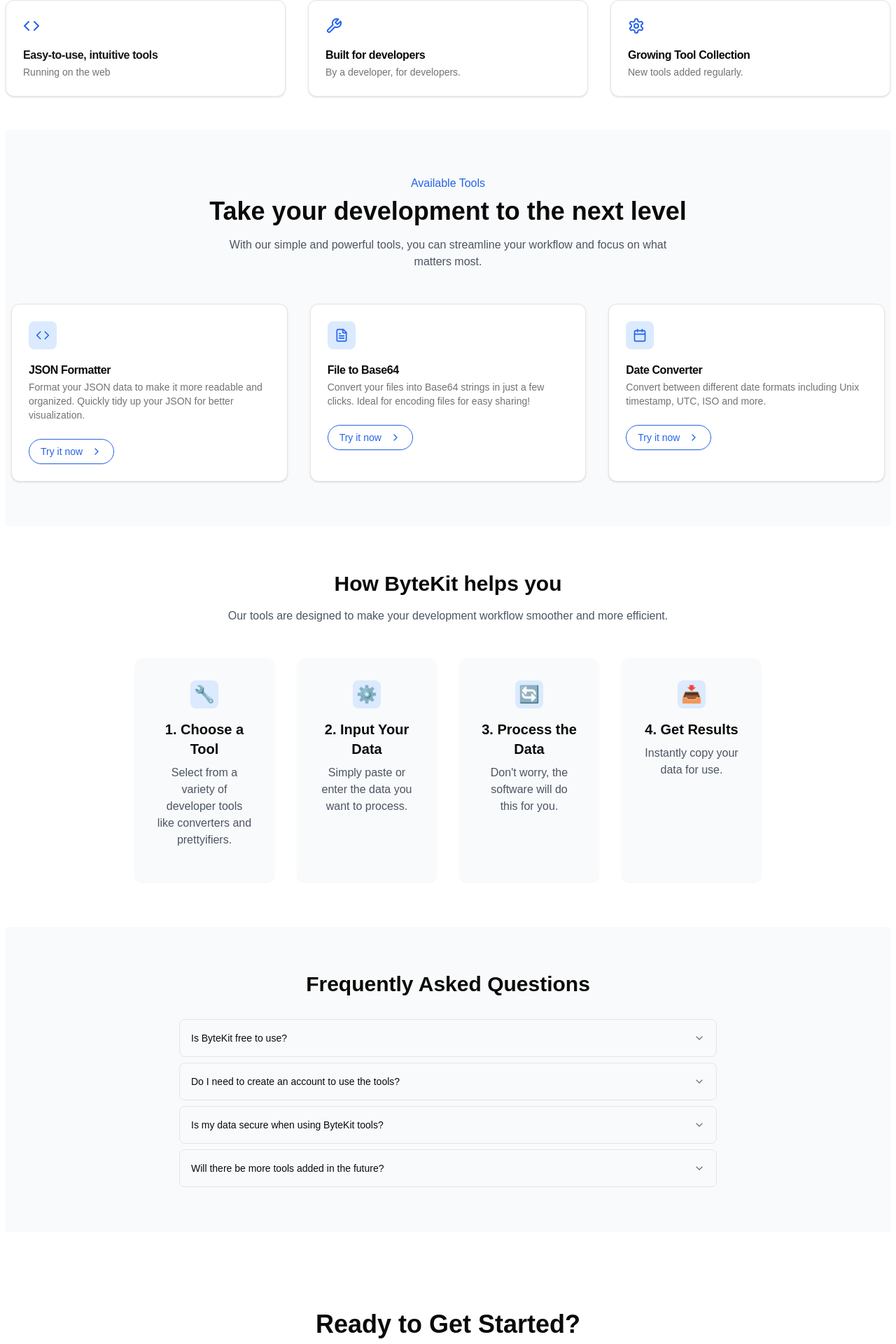
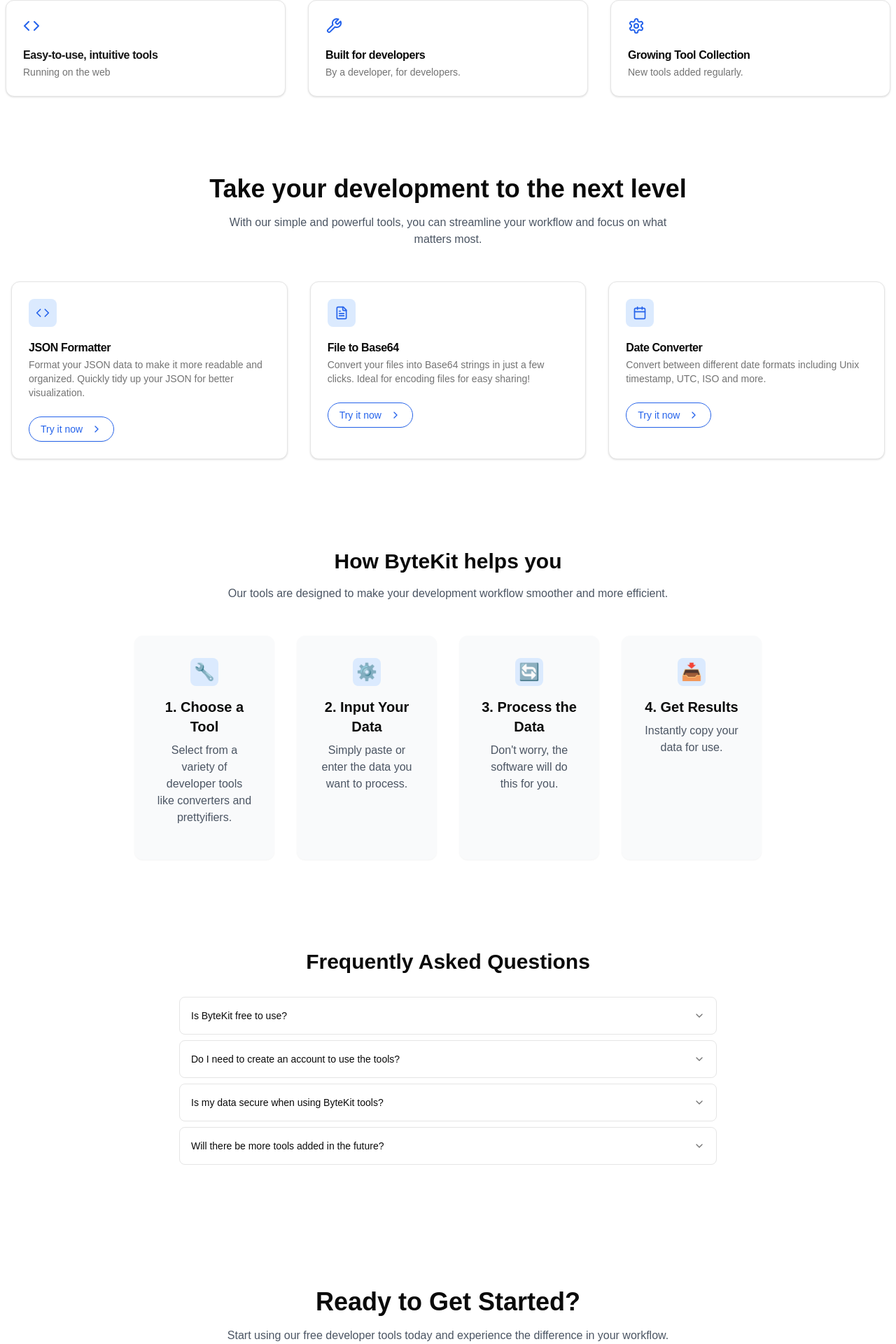
Before and after one commit to scostadavid/bytekit, a Next.js app: page / in a window 1280 px wide. Shown: the part 738-2658 px from the top of the page at 70% size. Built offline with nearby package versions, Linux system fonts and the light colour scheme.

Commit message:
dark theme landing page fixed bg color

```diff
--- a/app/page.tsx
+++ b/app/page.tsx
@@ -52,9 +52,8 @@
       </section>
 
       {/* Main Features Section */}
-      <section className="bg-gray-50 dark:bg-gray-900 py-16 px-2">
+      <section className="py-16 px-2">
         <div className="container mx-auto text-center mb-12">
-          <div className="text-blue-600 dark:text-blue-400 mb-2">Available Tools</div>
           <h2 className="text-3xl md:text-4xl font-bold mb-4 dark:text-white">Take your development to the next level</h2>
           <p className="text-gray-600 dark:text-gray-300 max-w-2xl mx-auto">
             With our simple and powerful tools, you can streamline your workflow and focus on what matters most.
@@ -169,7 +168,7 @@
       </section>
 
       {/* FAQ Section */}
-      <section className="bg-gray-50 dark:bg-gray-900 py-16">
+      <section className="py-16 px-2">
         <div className="container mx-auto">
           <div className="text-center mb-8">
             <h2 className="text-3xl font-bold mb-2 dark:text-white">Frequently Asked Questions</h2>
```
